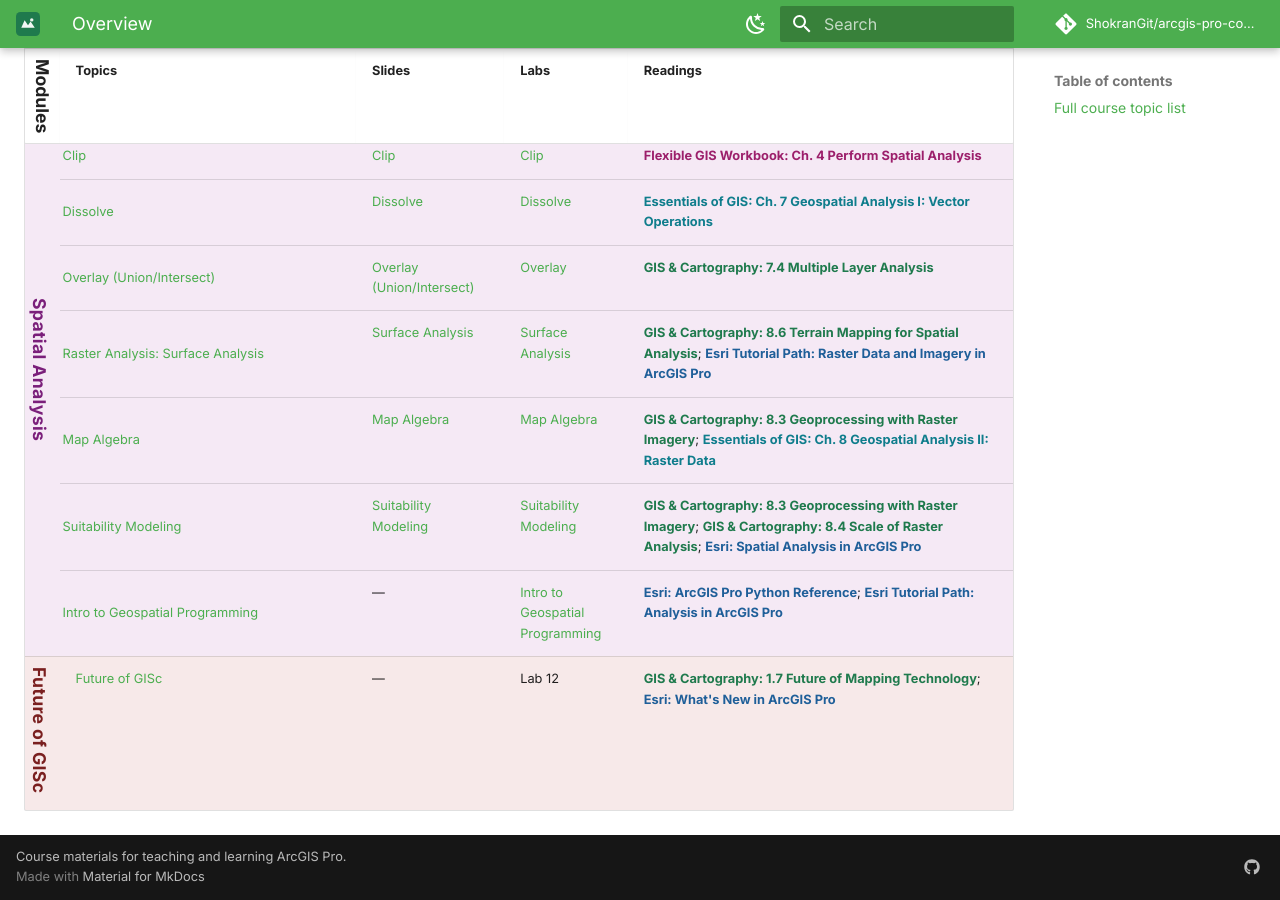
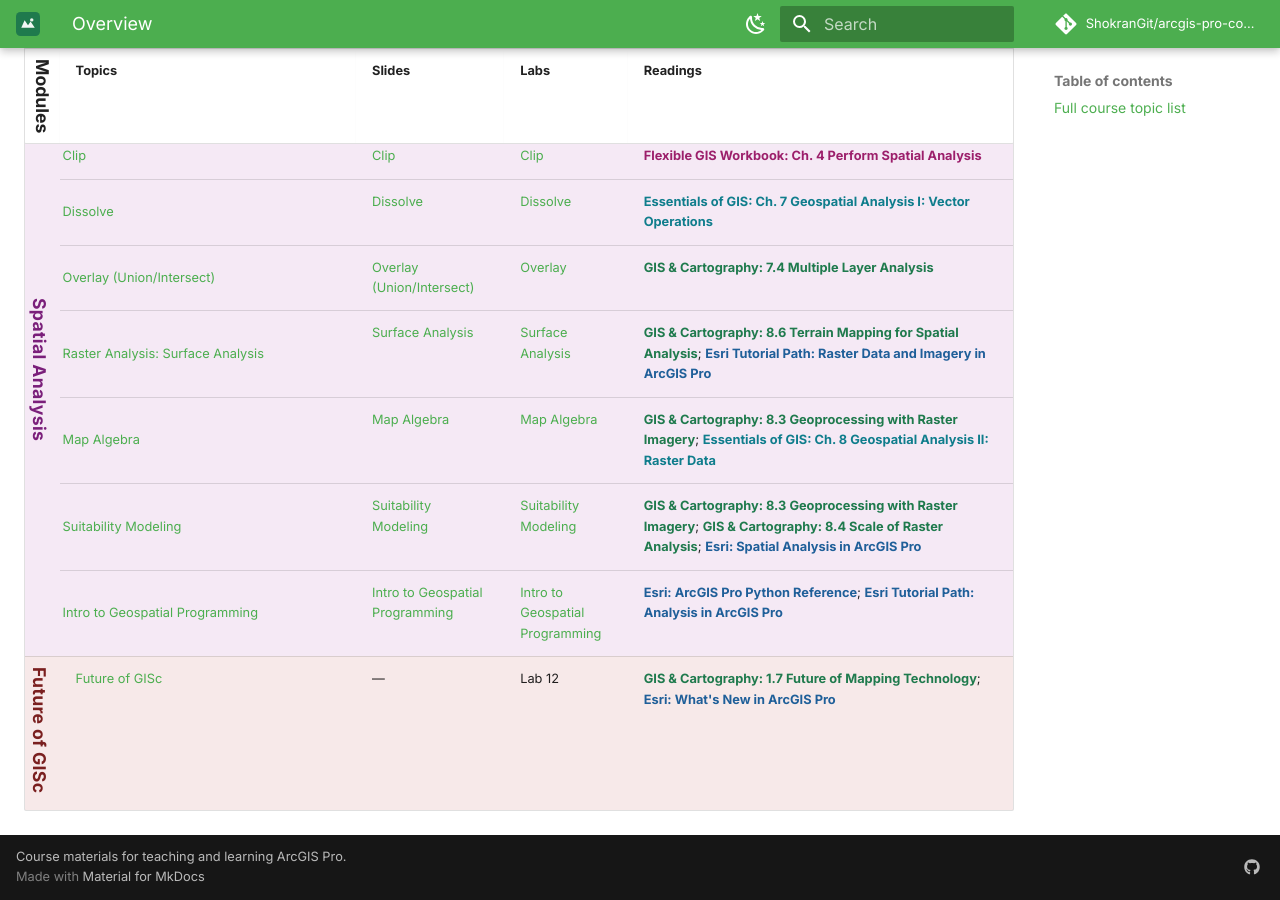
Before and after one commit to ShokranGit/arcgis-pro-course, an MkDocs documentation site: the page built from docs/lessons/index.md, in a window 1280 px wide and 900 px high, scrolled down 2025 px. Built offline with MkDocs 1.6.1 and Material for MkDocs 9.7.7, drawn with Linux system fonts in a browser that asks for light colours; comment, search, counter and statistics services are not loaded.

Commit message:
Add Intro to Geospatial Programming slides to lessons table

```diff
--- a/docs/lessons/index.md
+++ b/docs/lessons/index.md
@@ -36,7 +36,7 @@ A date-free, college-agnostic view of every topic in the course. This list isn't
 | <span id="surface-analysis" class="module-badge module-spatial">Spatial Analysis</span> | [Raster Analysis: Surface Analysis](06-raster-analysis.md) | [Surface Analysis](../slides/raster-data-analysis.md) | [Surface Analysis](../labs/surface-analysis/) | [GIS & Cartography: 8.6 Terrain Mapping for Spatial Analysis](https://slcc.pressbooks.pub/maps/chapter/8-6/){: .src-cartography}; [Esri Tutorial Path: Raster Data and Imagery in ArcGIS Pro](https://learn.arcgis.com/en/paths/using-raster-data-and-imagery-in-arcgis-pro/){: .src-esri} |
 | <span id="map-algebra" class="module-badge module-spatial">Spatial Analysis</span> | [Map Algebra](06-raster-analysis.md) | [Map Algebra](../slides/raster-data-analysis.md) | [Map Algebra](../labs/map-algebra/) | [GIS & Cartography: 8.3 Geoprocessing with Raster Imagery](https://slcc.pressbooks.pub/maps/chapter/8-3/){: .src-cartography}; [Essentials of GIS: Ch. 8 Geospatial Analysis II: Raster Data](https://saylordotorg.github.io/text_essentials-of-geographic-information-systems/s12-geospatial-analysis-ii-raster-.html){: .src-essentials} |
 | <span id="suitability-modeling" class="module-badge module-spatial">Spatial Analysis</span> | [Suitability Modeling](06-raster-analysis.md) | [Suitability Modeling](../slides/raster-data-analysis.md) | [Suitability Modeling](../labs/suitability-modeling/) | [GIS & Cartography: 8.3 Geoprocessing with Raster Imagery](https://slcc.pressbooks.pub/maps/chapter/8-3/){: .src-cartography}; [GIS & Cartography: 8.4 Scale of Raster Analysis](https://slcc.pressbooks.pub/maps/chapter/8-4/){: .src-cartography}; [Esri: Spatial Analysis in ArcGIS Pro](https://doc.esri.com/en/arcgis-pro/latest/help/analysis/introduction/spatial-analysis-in-arcgis-pro.html){: .src-esri} |
-| <span class="module-badge module-spatial" id="intro-to-geospatial-programming">Spatial Analysis</span> | [Intro to Geospatial Programming](08-geospatial-programming.md) | — | [Intro to Geospatial Programming](../labs/intro-to-geospatial-programming/) | [Esri: ArcGIS Pro Python Reference](https://doc.esri.com/en/arcgis-pro/latest/arcpy/main/arcgis-pro-arcpy-reference.html){: .src-esri}; [Esri Tutorial Path: Analysis in ArcGIS Pro](https://learn.arcgis.com/en/paths/analysis-in-arcgis-pro/){: .src-esri} |
+| <span class="module-badge module-spatial" id="intro-to-geospatial-programming">Spatial Analysis</span> | [Intro to Geospatial Programming](08-geospatial-programming.md) | [Intro to Geospatial Programming](../slides/geospatial-programming-intro.md) | [Intro to Geospatial Programming](../labs/intro-to-geospatial-programming/) | [Esri: ArcGIS Pro Python Reference](https://doc.esri.com/en/arcgis-pro/latest/arcpy/main/arcgis-pro-arcpy-reference.html){: .src-esri}; [Esri Tutorial Path: Analysis in ArcGIS Pro](https://learn.arcgis.com/en/paths/analysis-in-arcgis-pro/){: .src-esri} |
 | <span class="module-badge module-ethics">Future of GISc</span> | [Future of GISc](09-future-of-gisc.md) | — | Lab 12 | [GIS & Cartography: 1.7 Future of Mapping Technology](https://slcc.pressbooks.pub/maps/chapter/1-7/){: .src-cartography}; [Esri: What's New in ArcGIS Pro](https://doc.esri.com/en/arcgis-pro/latest/get-started/whats-new-in-arcgis-pro.html){: .src-esri} |
 
 </div>
```
